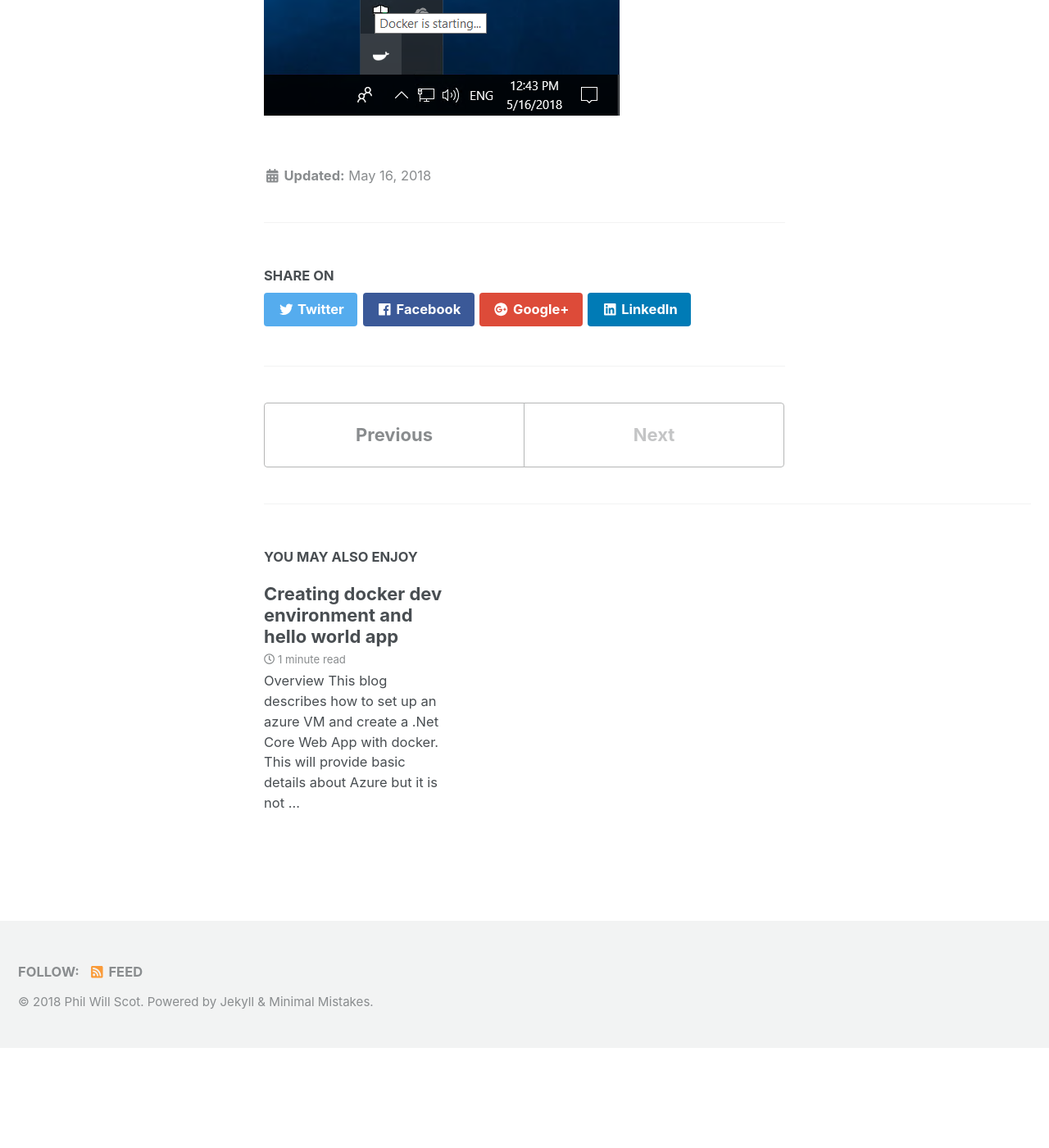
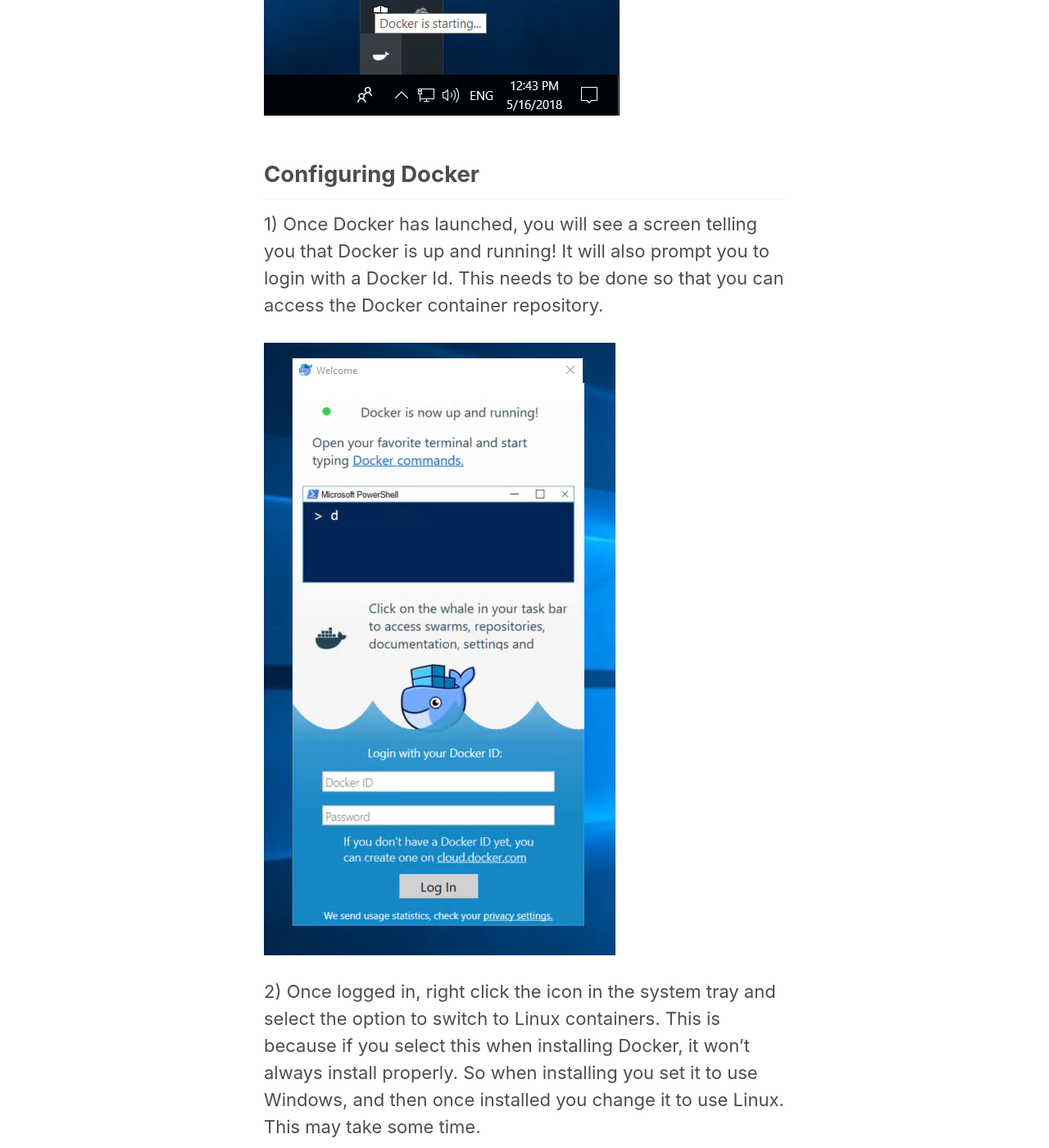
Before and after one commit to BenchProjects/PWS-Blog, a Jekyll site: the page built from _posts/2018-16-05-SettingUpDocker.md, in a window 1280 px wide and 1400 px high, scrolled down 2644 px. Shown: the whole window at 82% size. Built offline with Jekyll 4.4.1, drawn with Linux system fonts in a browser that asks for light colours; nearby versions of some CDN libraries; before the commit the page ends 3922 px from its top, so only the background shows below that; some of the changed text lies outside the part shown.

Commit message:
Finished post on setting up docker

```diff
--- a/_posts/2018-16-05-SettingUpDocker.md
+++ b/_posts/2018-16-05-SettingUpDocker.md
@@ -36,3 +36,17 @@ Installer for Docker from the docker store https://store.docker.com/editions/com
 ![Starting]({{ site.baseurl }}/img/dockerStarting.png)
 
 ![Starting]({{ site.baseurl }}/img/dockerStarting2.png)
+
+
+## Configuring Docker
+
+1) Once Docker has launched, you will see a screen telling you that Docker is up and running! It will also prompt you to login with a Docker Id. This needs to be done so that you can access the Docker container repository.
+
+![Login]({{ site.baseurl }}/img/dockerLogin.png)
+
+2) Once logged in, right click the icon in the system tray and select the option to switch to Linux containers. This is because if you select this when installing Docker, it won't always install properly. So when installing you set it to use Windows, and then once installed you change it to use Linux. This may take some time.
+
+![Switch to Linux containers]({{ site.baseurl }}/img/dockerSwitchToLinux.png)
+
+
+That's it. You virtual machine is ready to work with Docker containers.
```
Also changed, not shown: img/dockerLogin.png (added), img/dockerSwitchToLinux.png (added).
